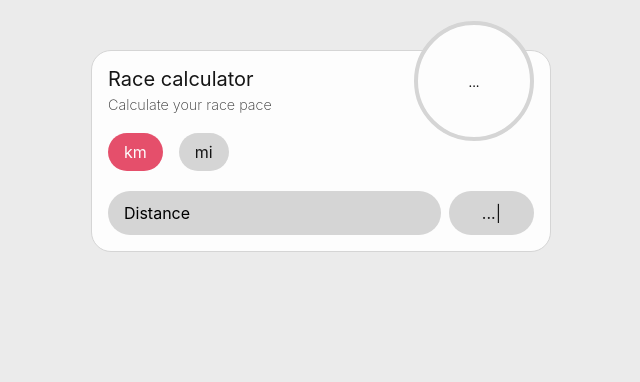
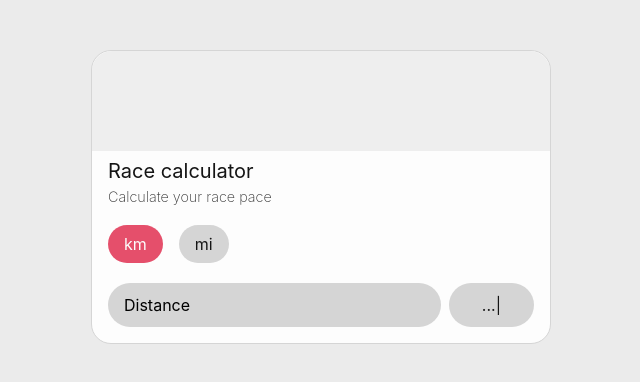
Before and after one commit to pedric/race-pace-calculator, a Next.js app: page / in a window 1280 px wide. Shown: the top 382 px of the page, without its empty margins (319-959 px from the left). Built offline with nearby package versions, Linux system fonts and the light colour scheme; some icons are missing.

Commit message:
design change - boxed results

```diff
--- a/components/Comparison.tsx
+++ b/components/Comparison.tsx
@@ -32,9 +32,10 @@ const Comparison = ({
 		rows = [...rows, i];
 	}
 
-	// console.log(data);
+	const timeIsSet = data.hours || data.minutes || data.seconds;
+	const isActive = data.distance && timeIsSet;
 
-	return data.distance ? (
+	return isActive ? (
 		<StyledComparison>
 			<HeadLine initiallyOpen={false} text={'Comparison'}>
 				<TableRow even={false}>
--- a/components/RaceMenu.tsx
+++ b/components/RaceMenu.tsx
@@ -77,10 +77,12 @@ const Button = styled.div<any>`
 	padding: 0.5em 1em;
 	margin-right: 1em;
 	border-radius: 9999px;
+	transition: 100ms linear;
 
 	&:hover {
-		background: ${theme.white};
-		color: ${theme.cta};
+		// background: ${theme.white};
+		// color: ${theme.cta};
+		transform: scale(1.1);
 		cursor: pointer;
 	}
 `;
--- a/components/ResultMonitor.tsx
+++ b/components/ResultMonitor.tsx
@@ -1,6 +1,6 @@
 import styled from '@emotion/styled';
 import { PaceData, Pace } from '../types';
-import { breakpoints, MODE } from '../util/constants';
+import { breakpoints, MODE, MONITOR } from '../util/constants';
 import { theme } from '../styles/theme';
 import { metersToKilometers, distanceToKilometres } from '../util/maths';
 
@@ -12,6 +12,7 @@ interface ResultProps {
 	kmh: number;
 	mph: number;
 	mode: string;
+	style: number;
 }
 
 const ResultMonitor = ({
@@ -22,12 +23,13 @@ const ResultMonitor = ({
 	kmh,
 	mph,
 	mode,
+	style,
 }: ResultProps) => {
 	const timeIsSet = data.hours || data.minutes || data.seconds;
 	const isActive = data.distance && timeIsSet;
 
 	if (!isActive) {
-		return (
+		return style === MONITOR.BUBBLE ? (
 			<Monitor inActive={true}>
 				<Section>
 					<Row>
@@ -35,19 +37,80 @@ const ResultMonitor = ({
 					</Row>
 				</Section>
 			</Monitor>
+		) : (
+			<Box loading={true}></Box>
 		);
 	}
 
-	return (
-		<>
-			{/* <Racename>
-				{data.raceName && <Span>{`${data.raceName}`}</Span>}
-				{imperialData.raceName && imperialData.raceName !== '0.00 miles' && (
-					<Span>{`${imperialData.raceName}`}</Span>
-				)}
-			</Racename> */}
-			<Monitor>
-				{/* {data.distance <= 0 && <Reminder>Please set a distance.</Reminder>} */}
+	return style === MONITOR.BUBBLE ? (
+		<Monitor>
+			{mode == MODE.METRIC ? (
+				<Section units={'metric'}>
+					<Row>
+						<Span>
+							{data.distance
+								? `${distanceToKilometres(data.distance)} km`
+								: 'Unset'}
+						</Span>
+					</Row>
+					<Row>
+						<Span>{`${data.hours}h ${data.minutes}m ${data.seconds}s`}</Span>
+					</Row>
+					<Row>
+						{data.distance && metricPace.minutes !== Infinity ? (
+							<>
+								<Span>{`${metricPace.minutes}:${metricPace.seconds} min/km`}</Span>
+							</>
+						) : (
+							'...'
+						)}
+					</Row>
+					<Row>
+						{data.distance && kmh !== Infinity ? (
+							<>
+								<Span>{`${kmh.toFixed(2)} km/h`}</Span>
+							</>
+						) : (
+							'...'
+						)}
+					</Row>
+				</Section>
+			) : (
+				<Section units={'imperial'}>
+					<Row>
+						<Span>
+							{imperialData.distance
+								? `${imperialData.distance} miles`
+								: 'Unset'}
+						</Span>
+					</Row>
+					<Row>
+						<Span>{`${imperialData.hours}:${imperialData.minutes}:${imperialData.seconds}`}</Span>
+					</Row>
+					<Row>
+						{data.distance && imperialPace.minutes !== Infinity ? (
+							<>
+								<Span>{`${imperialPace.minutes}:${imperialPace.seconds} (min/mile)`}</Span>
+							</>
+						) : (
+							'...'
+						)}
+					</Row>
+					<Row>
+						{data.distance && mph !== Infinity ? (
+							<>
+								<Span>{`${mph.toFixed(2)} mp/h`}</Span>
+							</>
+						) : (
+							'...'
+						)}
+					</Row>
+				</Section>
+			)}
+		</Monitor>
+	) : (
+		<Box>
+			<InnerBox>
 				{mode == MODE.METRIC ? (
 					<Section units={'metric'}>
 						<Row>
@@ -111,10 +174,42 @@ const ResultMonitor = ({
 						</Row>
 					</Section>
 				)}
-			</Monitor>
-		</>
+			</InnerBox>
+		</Box>
 	);
 };
+
+const Box = styled.div<any>`
+	@keyframes pulse {
+		0% {
+			background: ${theme.gray};
+		}
+		50% {
+			background: ${theme.white};
+		}
+		100% {
+			background: ${theme.gray};
+		}
+	}
+
+	background: ${theme.black};
+	color: ${theme.white};
+	border-top-left-radius: 20px;
+	border-top-right-radius: 20px;
+	height: 100px;
+	margin-top: -1em;
+	margin-right: -1em;
+	margin-left: -1em;
+	margin-bottom: 0.5em;
+
+	animation: ${({ loading }) =>
+		loading == true ? 'pulse 3s ease-in-out infinite' : 'none'};
+	opacity: ${({ loading }) => (loading == true ? '.5' : '1')};
+`;
+
+const InnerBox = styled.div`
+	padding: 1em;
+`;
 
 const Spacer = styled.div`
 	height: 1em;
--- a/containers/RacePaceCalculator.tsx
+++ b/containers/RacePaceCalculator.tsx
@@ -4,7 +4,7 @@ import Head from 'next/head';
 import Image from 'next/image';
 import { PaceData, Pace } from '../types';
 import distances, { Distance } from '../util/distances';
-import { UNIT, MODE, INPUT } from '../util/constants';
+import { UNIT, MODE, INPUT, MONITOR } from '../util/constants';
 import {
 	paceInKmFromStateData,
 	paceInmilesFromStateData,
@@ -158,10 +158,16 @@ const RacePaceCalculator = () => {
 
 			<Outer>
 				<Wrapper>
-					{/* <H1>Race pace calculator</H1>
-					<Guide>
-						Select from classic distances or enter your own distance.
-					</Guide> */}
+					<ResultMonitor
+						data={data}
+						imperialData={imperialData}
+						metricPace={metricPace}
+						imperialPace={imperialPace}
+						kmh={kmh}
+						mph={mph}
+						mode={mode}
+						style={MONITOR.BOX}
+					/>
 					<Title>
 						<h2>{'Race calculator'}</h2>
 						<p>{'Calculate your race pace'}</p>
@@ -172,7 +178,7 @@ const RacePaceCalculator = () => {
 							setUnits={setMode}
 						/>
 					</Title>
-					<ResultMonitor
+					{/* <ResultMonitor
 						data={data}
 						imperialData={imperialData}
 						metricPace={metricPace}
@@ -180,7 +186,8 @@ const RacePaceCalculator = () => {
 						kmh={kmh}
 						mph={mph}
 						mode={mode}
-					/>
+						style={MONITOR.BUBBLE}
+					/> */}
 					<RaceSelector
 						data={data}
 						handleChange={handleDistanceChange}
@@ -336,8 +343,9 @@ const Form = styled.form`
 
 const Wrapper = styled.div`
 	position: relative;
-	margin: 0;
-	width: 460px;
+	margin: 0 0.5em;
+	max-width: 460px;
+	width: calc(100vw - 1em);
 	background: ${theme.white};
 	padding: 1em;
 	border-radius: 20px;
--- a/util/constants.ts
+++ b/util/constants.ts
@@ -21,3 +21,8 @@ export const breakpoints: Breakpoints = {
 	m: 760,
 	l: 1024,
 };
+
+export enum MONITOR {
+	BUBBLE = 1,
+	BOX = 2,
+}
```
